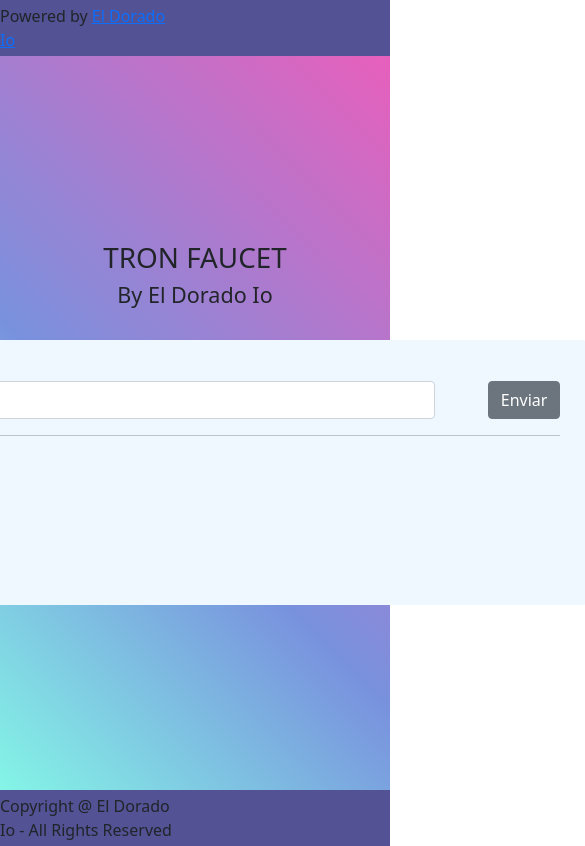
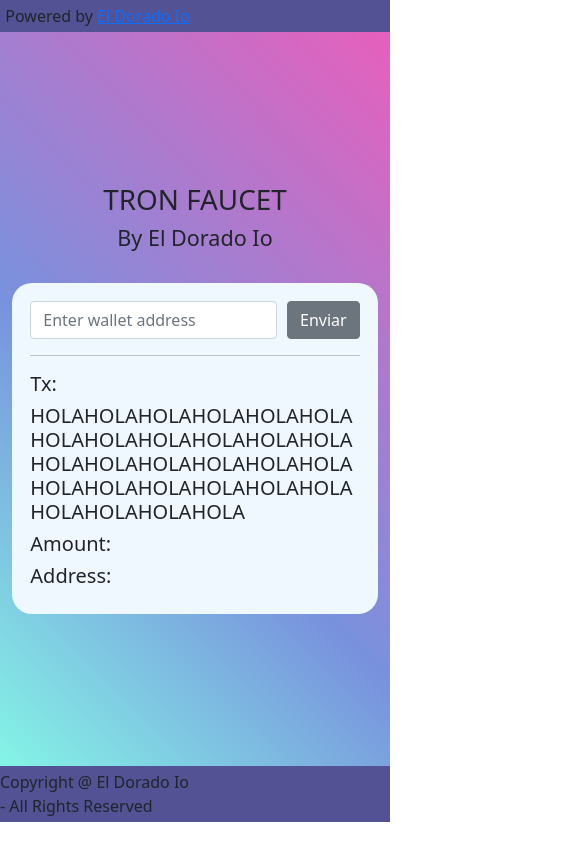
Before and after one commit to josher8a/TestnetTronFaucet-1, a Next.js app: page / in a window 390 px wide. Shown: the top 846 px of the page, 585 px wide, since content can reach past the window. Built offline with nearby package versions, Linux system fonts and the light colour scheme.

Commit message:
Responsive fixes

```diff
--- a/pages/components/layout.tsx
+++ b/pages/components/layout.tsx
@@ -17,7 +17,7 @@
             {/* Header */}
             <nav className={styles.navbar}>
                 <Container fluid="true">
-                    <Row fluid="true" xs="12" className={styles.row}>
+                    <Row noGutters fluid="true" xs="12" className={styles.row}>
                         <Col fluid="true" xs="6" className={styles.col}>
                             <p className={styles.p}>Powered by <a href="app.eldorado.io">El Dorado Io</a></p>
                         </Col>
@@ -31,7 +31,7 @@
             {/* Footer */}
             <nav className={styles.navbar}>
                 <Container fluid="true">
-                    <Row fluid="true" xs="12" className={styles.row}>
+                    <Row noGutters fluid="true" xs="12" className={styles.row}>
                         <Col fluid="true" xs="6" className={styles.col}>
                             <p className={styles.p}>Copyright @ El Dorado Io - All Rights Reserved</p>
                         </Col>
--- a/pages/index.tsx
+++ b/pages/index.tsx
@@ -25,7 +25,7 @@
 
     return (
         <Layout>
-            <div className={styles.container}>
+            <Container className={styles.container}>
                 <Head>
                     <title>Create Next App</title>
                     <meta name="description" content="Generated by create next app" />
@@ -42,8 +42,8 @@
 
                 {/* Wallet Info */}
                 <Container fluid="true" className={styles.transaction}>
-                    <Row fluid="true" xs="12">
-                        <Col fluid="true" xs="10" className={styles.input}>
+                    <Row noGutters fluid="true" xs="12">
+                        <Col fluid="true" xs="9" className={styles.input}>
                             <Input
                                 className={styles.input}
                                 type="text"
@@ -52,15 +52,16 @@
                                 onChange={e => setWalletAddress(e.target.value)}
                             />
                         </Col>
-                        <Col fluid="true" xs="2" className={styles.button}>
+                        <Col fluid="true" xs="3" className={styles.button}>
                             <Button className={styles.button} onClick={handleChange}>Enviar</Button>
                         </Col>
                     </Row>
                     <hr/>
-                    <Row fluid="true" xs="12">
-                        <h2>Tx: {response.tx}</h2>
-                        <h2>Amount: {response.amount}</h2>
-                        <h2>Address: {response.address}</h2>
+                    <Row noGutters fluid="true" xs="12">
+                        <h5 className={styles.h5}>Tx: {response.tx}</h5>
+                        <h5 className={styles.h5}>HOLAHOLAHOLAHOLAHOLAHOLAHOLAHOLAHOLAHOLAHOLAHOLAHOLAHOLAHOLAHOLAHOLAHOLAHOLAHOLAHOLAHOLAHOLAHOLAHOLAHOLAHOLAHOLA</h5>
+                        <h5 className={styles.h5}>Amount: {response.amount}</h5>
+                        <h5 className={styles.h5}>Address: {response.address}</h5>
                     </Row>
                 </Container>
 
@@ -73,7 +74,7 @@
                 <button style={{ marginTop: 10 }} onClick={handleChange}>
                     Enviar
                 </button> */}
-            </div>
+            </Container>
         </Layout>
     )
 }
--- a/styles/Home.module.css
+++ b/styles/Home.module.css
@@ -4,7 +4,7 @@
 }
 
 .row {
-  padding: 1% 0 1% 0;
+  padding: 1% 0% 1% 0%;
   margin: 0;
 }
 
@@ -33,10 +33,6 @@
   text-align: right;
 }
 
-.input {
-
-}
-
 .p {
   padding: 0;
   margin: 0;
@@ -47,6 +43,11 @@
   padding: 5% 5% 5% 5%;
   margin: 0;
   border-radius: 20px;
+}
+
+.h5 {
+  display: block;
+  line-break: anywhere;
 }
 
 .footer {
```
